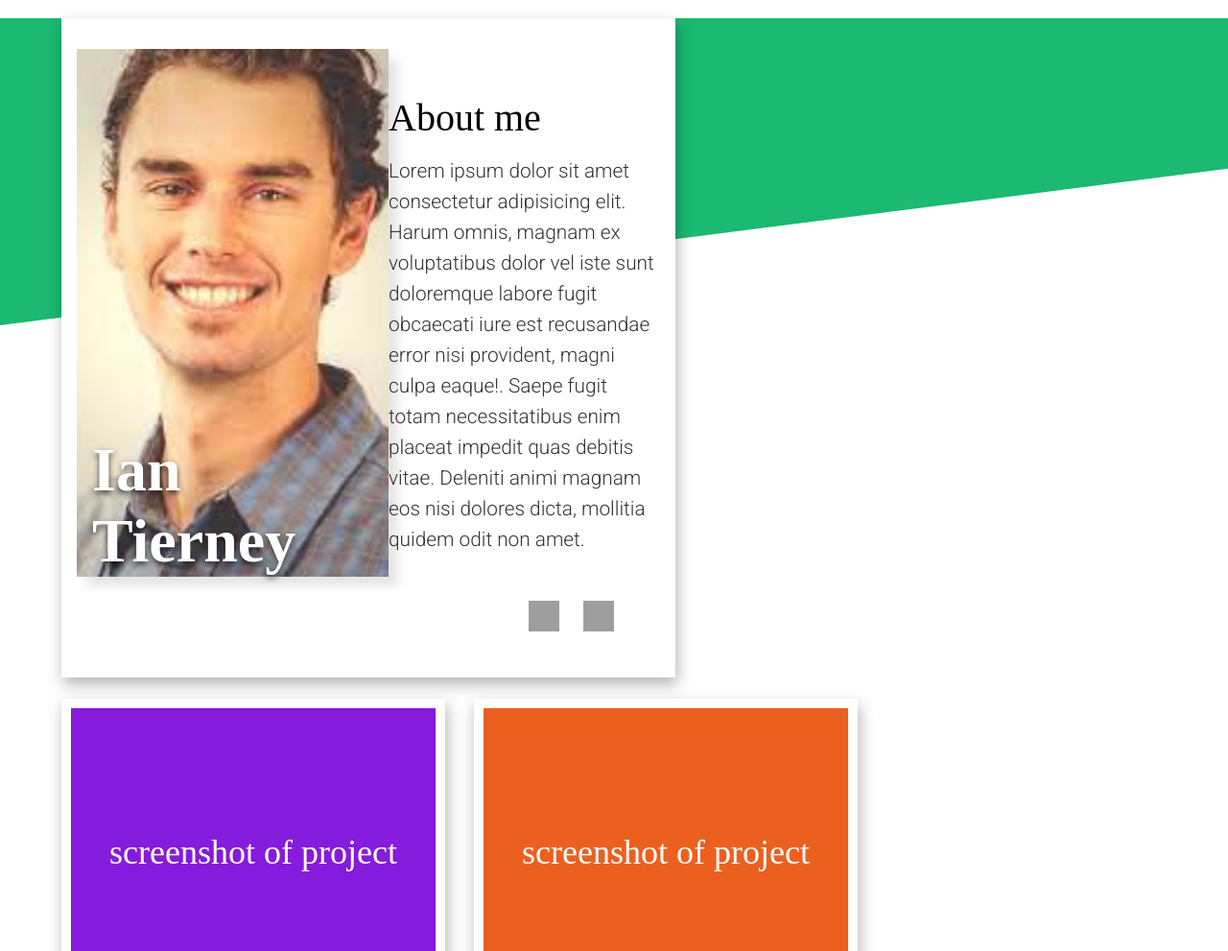
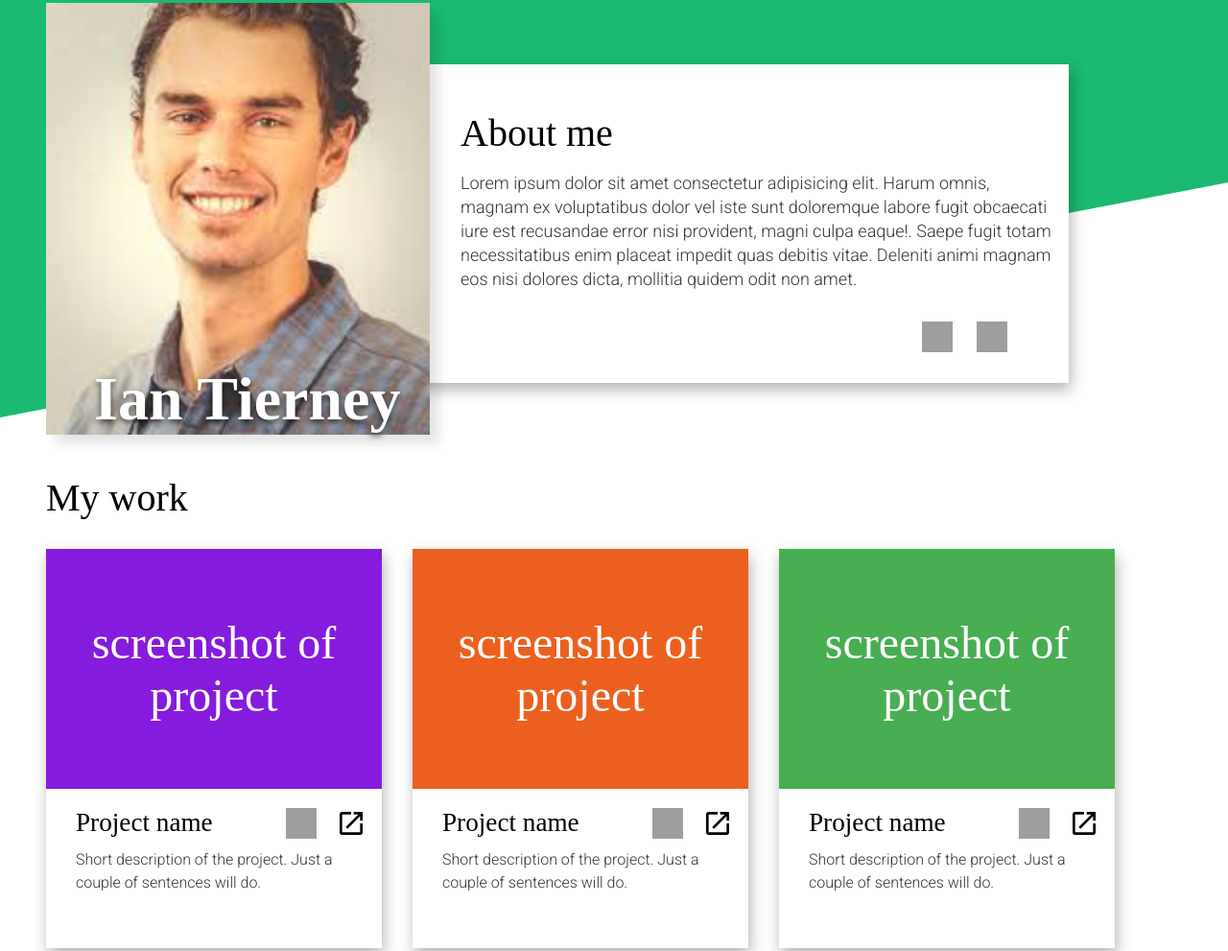
Before and after one commit to kauai-ian/portfolio, a plain HTML site: page index.html in a window 1280 px wide. Shown: the part 45-1036 px from the top of the page at 96% size. Drawn offline with Linux system fonts and the light colour scheme; grey boxes are pictures that could not be loaded; a web font is replaced by a local one.

Commit message:
completed odin assignment, still have to customize for myself

```diff
--- a/media.css
+++ b/media.css
@@ -1,16 +1,125 @@
-/* computers */
-@media (min-width: 1000px) {
+/* tablets */
+/* header */
+@media (min-width: 768px) {
+  header {
+    display: block;
+  }
 
   .main-photo-container {
-    margin: 2rem 0 0 5rem;
-    box-shadow: 10px 10px 10px rgba(0, 0, 0, 0.1);
-    height: 550px;
+    float: left;
+    margin-left: 40px;
+    margin-right: 40px;
+    margin-top: -80px;
+    justify-content: flex-start;
   }
 
   section.about-me {
-    margin: 6rem 5rem 0 0;
-    width: 50vw;
-    margin-bottom: 60px;
+    margin: 10rem 3rem 0 4rem;
+    padding: 5rem 1rem 1rem 1rem;
+    box-shadow: 2px 7px 15px rgba(0, 0, 0, 0.3);
+  }
+
+  .about-me {
+    text-overflow: inherit;
+  }
+
+  h1.name {
+    margin-left: 21rem;
+    width: fit-content;
+    text-wrap: nowrap;
+  }
+
+  .triangle {
+    height: 60vh;
+  }
+
+  /* Projects */
+  main {
+    margin-top: 30px;
+    display: block;
+  }
+
+  main h2 {
+    text-align: left;
+  }
+
+  .project-container {
+    display: grid;
+    grid-template-columns: repeat(auto-fit, 350px);
+    grid-gap: 2rem;
+  }
+
+  .title {
+    margin-left: 15px;
+  }
+
+  .content {
+    padding-top: 0;
+  }
+
+  /* Footer */
+  footer {
+    display: flex;
+    width: 100vw;
+    background-color: var(--bg-color);
+    column-gap: 2rem;
+    margin-top: 10rem;
+  }
+  section.contact-me {
+    padding: 4rem 1rem 1rem 2rem;
+    min-width: 300px;
+    max-width: 400px;
+  }
+
+  footer h2 {
+    text-align: left;
+    padding-bottom: 10px;
+  }
+
+  .footer-icon-container {
+    display: flex;
+    justify-content: start;
+    gap: 2rem;
+  }
+
+  .telephone,
+  .email {
+    padding-top: 6px;
+  }
+
+  .closing-photo {
+    width: 40vw;
+    max-height: 400px;
+    object-fit: cover;
+    min-height: 300px;
+    margin: 2rem 2rem 2rem 0;
+  }
+}
+
+/* computers */
+/* header */
+@media (min-width: 1000px) {
+  .main-photo-container {
+    margin: -4rem 2rem 0 3rem;
+    box-shadow: 10px 10px 10px rgba(0, 0, 0, 0.1);
+    height: 450px;
+    width: 400px;
+    max-width: 500px;
+    justify-content: flex-end;
+  }
+
+  section.about-me {
+    width: 62vw;
+    margin: 7rem 0 5rem 20rem;
+    padding: 1rem 1rem 1rem 1rem;
+  }
+
+  .about-me {
+    text-overflow: inherit;
+  }
+
+  h1.name {
+    margin-left: 50px;
   }
 
   .about-me h2 {
@@ -19,37 +128,30 @@
   }
 
   .about-me p {
-    margin: 0 0 3rem 1rem;
+    margin: 0 0 2rem 1rem;
+    font-size: 18px;
+    line-height: 25px;
   }
 
   .icon-container {
     justify-content: right;
-    padding-bottom: 2rem;
+    padding-bottom: 1rem;
     padding-right: 3rem;
     column-gap: 25px;
   }
 
+  .triangle {
+    height: 60vh;
+  }
+
   /* Projects */
   main {
-    margin-top: 5rem;
     margin-left: 2rem;
   }
 
-  main h2 {
-    text-align: left;
-    padding-left: 2rem;
-  }
-
-  .project-container {
-    display: grid;
-    grid-template-columns: repeat(auto-fit, 420px);
-    grid-gap: 10px;
-  }
-
-  .project {
-    width: 400px;
-    margin-bottom: 20px;
-  }
+.project {
+  margin-bottom: 5px;
+}
 
   .description {
     margin-left: 15px;
@@ -57,28 +159,14 @@
   }
 
   /* footer */
-  footer {
-    display: flex;
-    width: 100vw;
-    background-color: var(--bg-color);
-    column-gap: 2rem;
-  }
+
+footer {
+  margin-top: 5rem;
+}
 
   section.contact-me {
     margin: 1rem;
-    padding: 1rem 0 0 2rem;
-    min-width: 300px;
-    max-width: 400px;
-  }
-
-  footer h2 {
-    text-align: left;
-  }
-
-  .footer-icon-container {
-    display: flex;
-    justify-content: start;
-    gap: 2rem;
+    padding: 2rem 0 0 2rem;
   }
 
   .closing-photo {
@@ -87,39 +175,7 @@
     object-fit: cover;
     min-height: 300px;
     margin: 2rem 2rem 2rem 0;
+    padding-top: 1rem;
+    padding-right: 3rem;
   }
 }
-
-/* tablets */
-/* header */
-@media (min-width: 768px) {
-  header {
-    display: block;
-    max-height: 400px;
-    position: relative;
-    min-height: 40vh;
-  }
-  .main-photo-container {
-    float: left;
-  }
-
-  section.about-me {
-    margin: 4rem 3rem 0 4rem;
-    padding: 3rem 1rem 1rem 1rem;
-    box-shadow: 2px 7px 15px rgba(0, 0, 0, 0.3);
-  }
-
-  .about-me {
-    text-overflow:inherit;
-  }
-
-
-
-/* Projects */
-main {
-  margin-top: 200px;
-}
-
-
-
-}
--- a/style.css
+++ b/style.css
@@ -62,7 +62,7 @@ h1 {
   color: white;
   filter: drop-shadow(0px 3px 3px rgba(0, 0, 0, 0.7));
   font-weight: 600;
-  font-stretch:extra-condensed;
+  font-stretch: extra-condensed;
 }
 
 h2 {
@@ -70,15 +70,16 @@ h2 {
 }
 
 h3 {
-  font-size: 1.5rem;
+  font-size: 1.7rem;
+  font-weight:100;
 }
 
 p {
-  font-size: 1.3rem;
+  font-size: 1rem;
   font-family: "Roboto", sans-serif;
   color: #333;
   font-weight: 300;
-  line-height: 2rem;
+  line-height: 1.5rem;
 }
 
 .color1 {
@@ -108,6 +109,7 @@ header {
   flex-direction: column;
   align-items: center;
   width: 100vw;
+  height: auto;
 }
 
 .triangle {
@@ -122,7 +124,7 @@ header {
 
 .main-photo-container {
   background-image: url("imgs/profile.jpeg");
-  background-position:center;
+  background-position: center;
   background-repeat: no-repeat;
   background-size: cover;
   min-height: 350px;
@@ -135,8 +137,8 @@ header {
 }
 
 h1.name {
-  bottom: 0;
   margin-left: 1rem;
+
 }
 
 section.about-me {
@@ -149,7 +151,7 @@ section.about-me {
 }
 
 .about-me p {
-margin: 1rem 1rem 1rem 1rem;
+  margin: 1rem 1rem 1rem 1rem;
 }
 
 .icon-container {
@@ -164,11 +166,11 @@ main {
   padding: 1rem;
   display: flex;
   flex-direction: column;
+  align-items: center;
 }
 
 .main-wrapper {
   max-width: 100%;
-  padding: 1rem;
 }
 
 main h2 {
@@ -188,12 +190,11 @@ main h2 {
   justify-content: center;
   align-items: center;
   text-align: center;
-  height: 300px;
-  max-width: 95%;
-  font-size: 36px;
+  height: 250px;
+  max-width: 100%;
+  font-size: 48px;
   color: white;
-  padding: 20px;
-  margin: 10px;
+  margin-bottom: 20px;
 }
 
 .content {
@@ -244,12 +245,15 @@ footer p {
   padding-bottom: 2rem;
 }
 
-.telephone img, .email img {
+.telephone img,
+.email img {
   vertical-align: bottom;
   margin-right: 10px;
 }
 
-address, .telephone, .email {
+address,
+.telephone,
+.email {
   font-family: "Roboto", sans-serif;
   font-weight: 300;
   font-style: normal;
```
